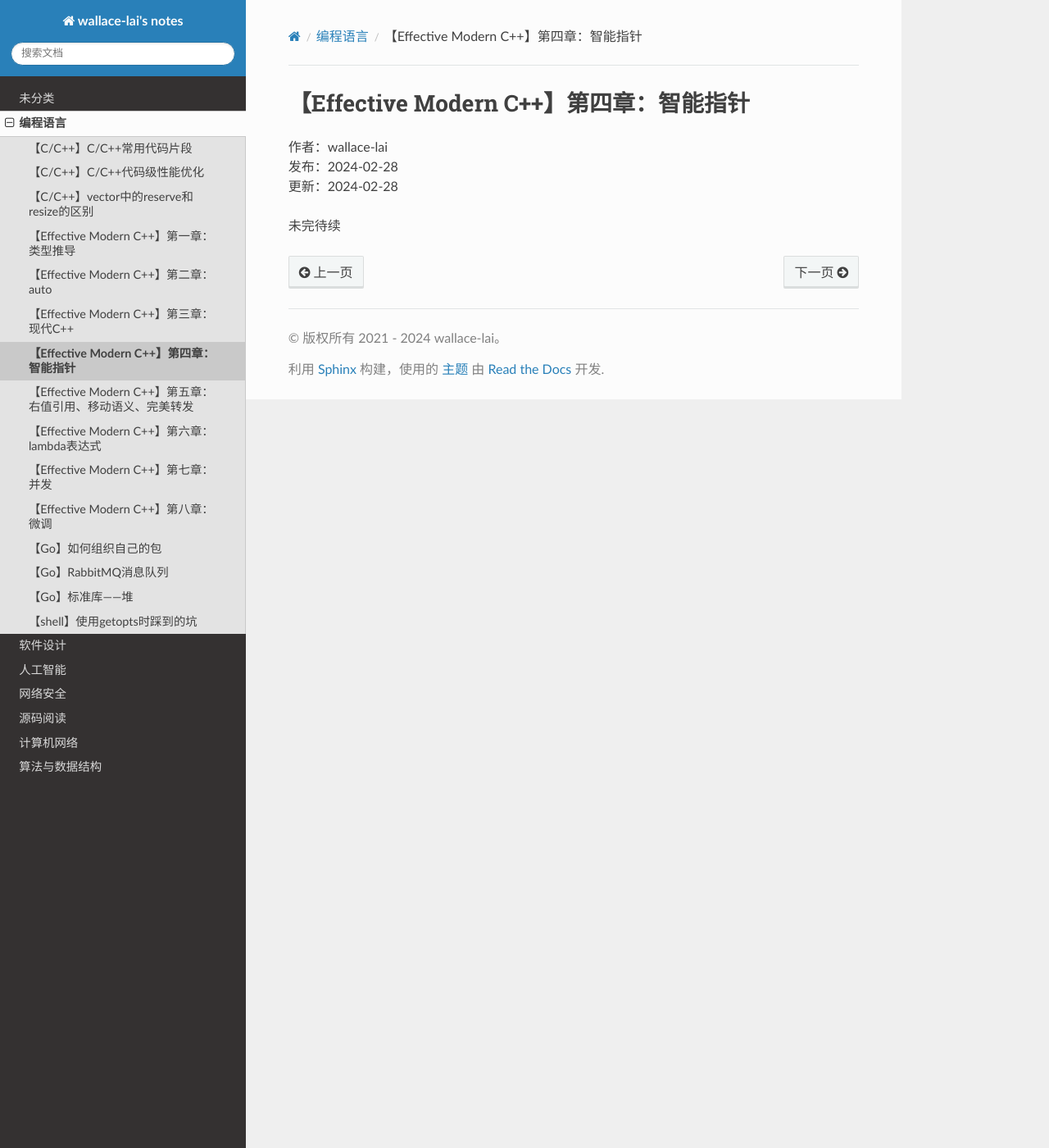
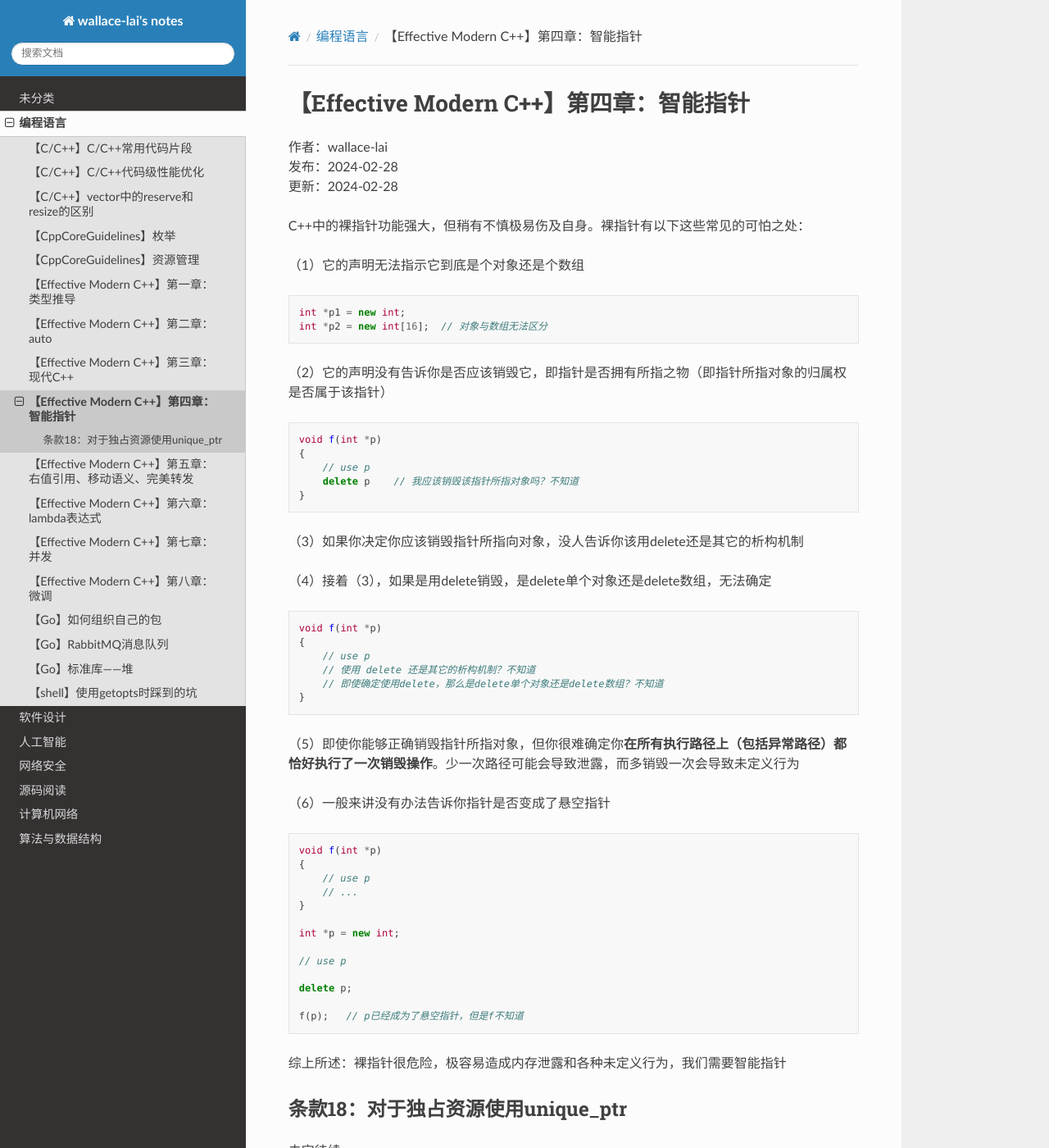
Before and after one commit to wallace-lai/learning-notes, a Sphinx documentation site: the page built from source/Language/effective-modern-cpp3.md, in a window 1280 px wide and 1400 px high. Shown: the whole window at 82% size. Built offline with Sphinx 7.4.7 and the Read the Docs theme 2.0.0, drawn with Linux system fonts in a browser that asks for light colours.

Commit message:
update post

````diff
--- a/source/Language/effective-modern-cpp3.md
+++ b/source/Language/effective-modern-cpp3.md
@@ -4,4 +4,61 @@
 发布：2024-02-28 </br>
 更新：2024-02-28 </br>
 
+C++中的裸指针功能强大，但稍有不慎极易伤及自身。裸指针有以下这些常见的可怕之处：
+
+（1）它的声明无法指示它到底是个对象还是个数组
+
+```cpp
+int *p1 = new int;
+int *p2 = new int[16];  // 对象与数组无法区分
+```
+
+（2）它的声明没有告诉你是否应该销毁它，即指针是否拥有所指之物（即指针所指对象的归属权是否属于该指针）
+
+```cpp
+void f(int *p)
+{
+    // use p
+    delete p    // 我应该销毁该指针所指对象吗？不知道
+}
+```
+
+（3）如果你决定你应该销毁指针所指向对象，没人告诉你该用delete还是其它的析构机制
+
+
+（4）接着（3），如果是用delete销毁，是delete单个对象还是delete数组，无法确定
+
+```cpp
+void f(int *p)
+{
+    // use p
+    // 使用 delete 还是其它的析构机制？不知道
+    // 即使确定使用delete，那么是delete单个对象还是delete数组？不知道
+}
+```
+
+（5）即使你能够正确销毁指针所指对象，但你很难确定你**在所有执行路径上（包括异常路径）都恰好执行了一次销毁操作**。少一次路径可能会导致泄露，而多销毁一次会导致未定义行为
+
+（6）一般来讲没有办法告诉你指针是否变成了悬空指针
+
+```cpp
+void f(int *p)
+{
+    // use p
+    // ...
+}
+
+int *p = new int;
+
+// use p
+
+delete p;
+
+f(p);   // p已经成为了悬空指针，但是f不知道
+```
+
+综上所述：裸指针很危险，极容易造成内存泄露和各种未定义行为，我们需要智能指针
+
+## 条款18：对于独占资源使用unique_ptr
+
 未完待续
--- a/source/Language/index.rst
+++ b/source/Language/index.rst
@@ -7,6 +7,9 @@
     cpp-snippet.md
     cpp-perf.md
     cpp-reserve-vs-resize.md
+
+    cpp-core-guidelines0.md
+    cpp-core-guidelines1.md
 
     effective-modern-cpp0.md
     effective-modern-cpp1.md
--- a/source/SoftwareDesign/index.rst
+++ b/source/SoftwareDesign/index.rst
@@ -3,9 +3,6 @@
 
 .. toctree::
     :maxdepth: 1
-
-    cpp-core-guidelines0.md
-    cpp-core-guidelines1.md
 
     c-best-practice-0.md
     c-best-practice-1.md
````
Also changed, not shown: source/Language/cpp-core-guidelines0.md (renamed from source/SoftwareDesign/cpp-core-guidelines0.md), source/Language/cpp-core-guidelines1.md (renamed from source/SoftwareDesign/cpp-core-guidelines1.md).
